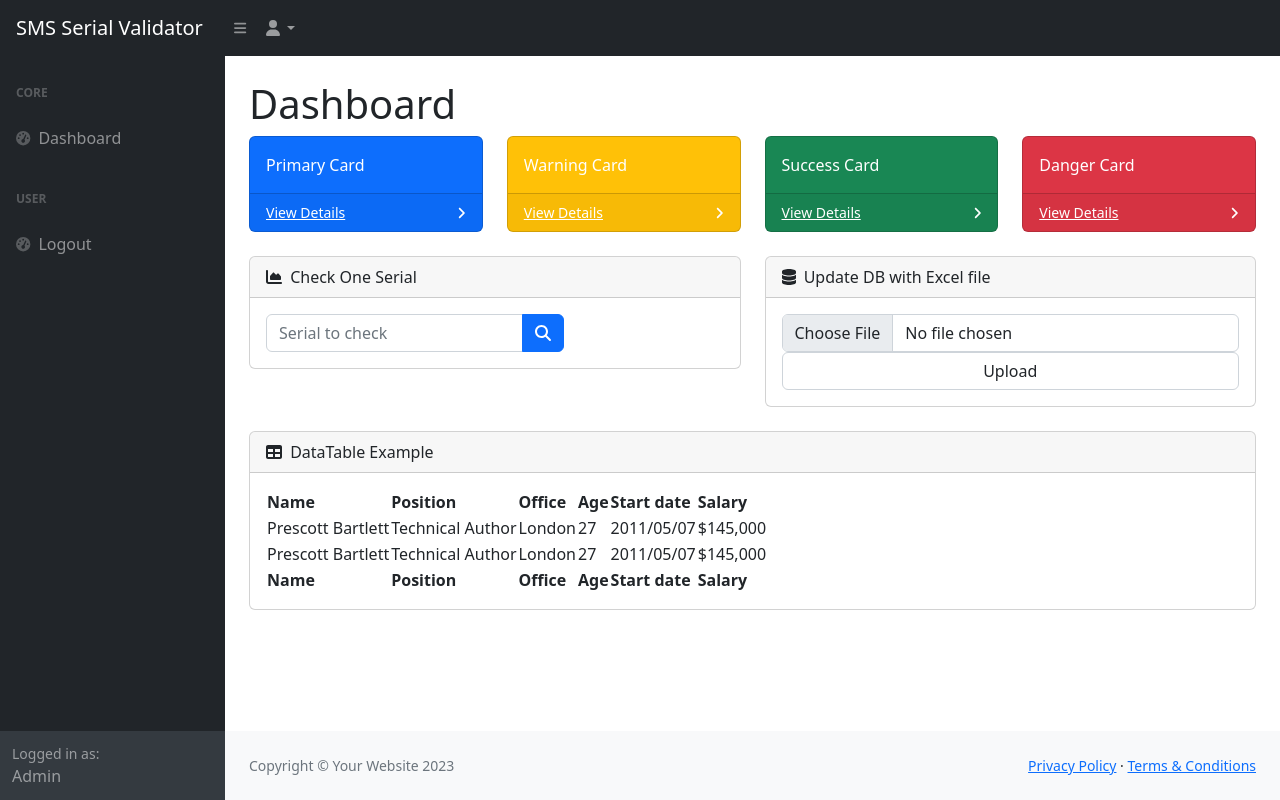
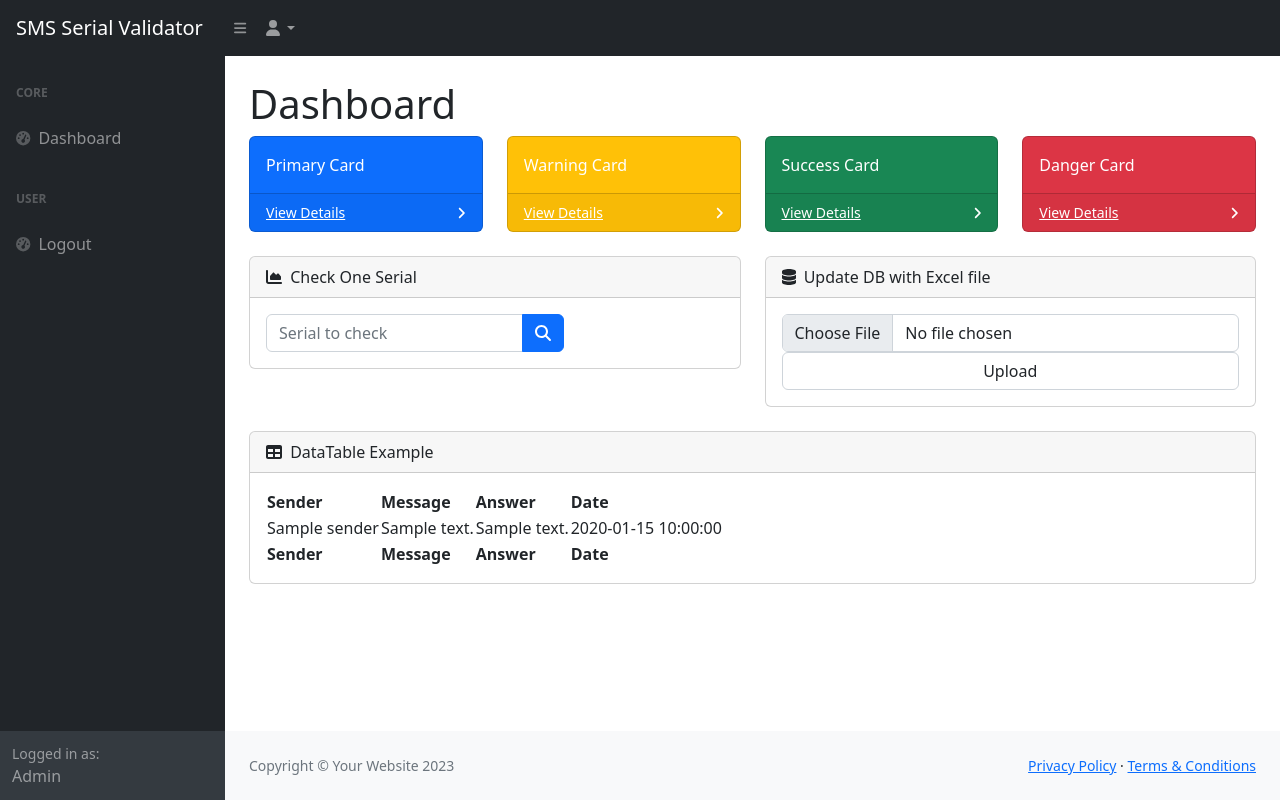
Before and after one commit to ArianGhanooni/Serial-Validator, a Flask app: template app/templates/index.html in a window 1280 px wide. Run offline with Flask 3, Linux system fonts and the light colour scheme; the template is opened without the code that fills it: most values are stand-ins (such as "Sample title", 1, 10 or a date in 2020); some libraries are stand-ins or nearby versions.

Commit message:
The table at the bottom of dashboard show the last 1000 sms

```diff
--- a/app/app.py
+++ b/app/app.py
@@ -74,7 +74,22 @@ def home():
             os.remove(file_path)
             return redirect("/")
 
-    return render_template('index.html')
+    db = MySQLdb.connect(host=config.MySQL_HOST,
+                         user=config.MySQL_USERNAME,
+                         passwd=config.MySQL_PASSWORD,
+                         db=config.MySQL_DB_NAME)
+    cur = db.cursor()
+
+    cur.execute("SELECT * FROM Processed_SMS ORDER BY date DESC LIMIT 1000")
+    all_sms = cur.fetchall()
+
+    sms_A = []
+
+    for sms in all_sms:
+        sender, message, answer, date = sms
+        sms_A.append({'sender': sender, 'message': message, 'answer': answer, 'date': date})
+
+    return render_template('index.html', data = {'sms_A': sms_A})
 
 @app.route("/login", methods=["GET", "POST"])
 @Limiter.limit("10 per minute")
--- a/app/templates/index.html
+++ b/app/templates/index.html
@@ -147,41 +147,29 @@
                                 <table id="datatablesSimple">
                                     <thead>
                                         <tr>
-                                            <th>Name</th>
-                                            <th>Position</th>
-                                            <th>Office</th>
-                                            <th>Age</th>
-                                            <th>Start date</th>
-                                            <th>Salary</th>
+                                            <th>Sender</th>
+                                            <th>Message</th>
+                                            <th>Answer</th>
+                                            <th>Date</th>
                                         </tr>
                                     </thead>
                                     <tfoot>
                                         <tr>
-                                            <th>Name</th>
-                                            <th>Position</th>
-                                            <th>Office</th>
-                                            <th>Age</th>
-                                            <th>Start date</th>
-                                            <th>Salary</th>
+                                            <th>Sender</th>
+                                            <th>Message</th>
+                                            <th>Answer</th>
+                                            <th>Date</th>
                                         </tr>
                                     </tfoot>
                                     <tbody>
+                                        {% for sms in data.sms_A %}
                                         <tr>
-                                            <td>Prescott Bartlett</td>
-                                            <td>Technical Author</td>
-                                            <td>London</td>
-                                            <td>27</td>
-                                            <td>2011/05/07</td>
-                                            <td>$145,000</td>
+                                            <td>{{sms.sender}}</td>
+                                            <td>{{sms.message}}</td>
+                                            <td>{{sms.answer}}</td>
+                                            <td>{{sms.date}}</td>
                                         </tr>
-                                        <tr>
-                                            <td>Prescott Bartlett</td>
-                                            <td>Technical Author</td>
-                                            <td>London</td>
-                                            <td>27</td>
-                                            <td>2011/05/07</td>
-                                            <td>$145,000</td>
-                                        </tr>
+                                        {% endfor %}
                                     </tbody>
                                 </table>
                             </div>
```
